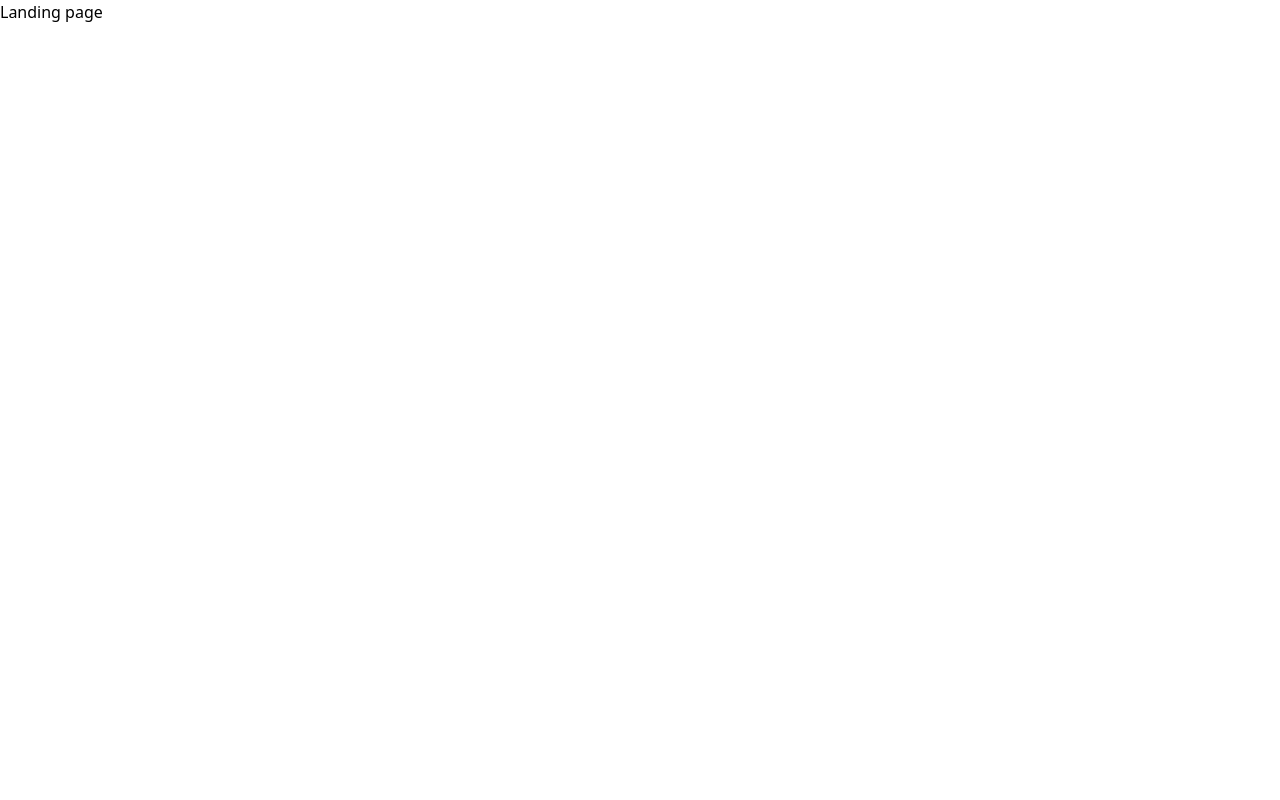
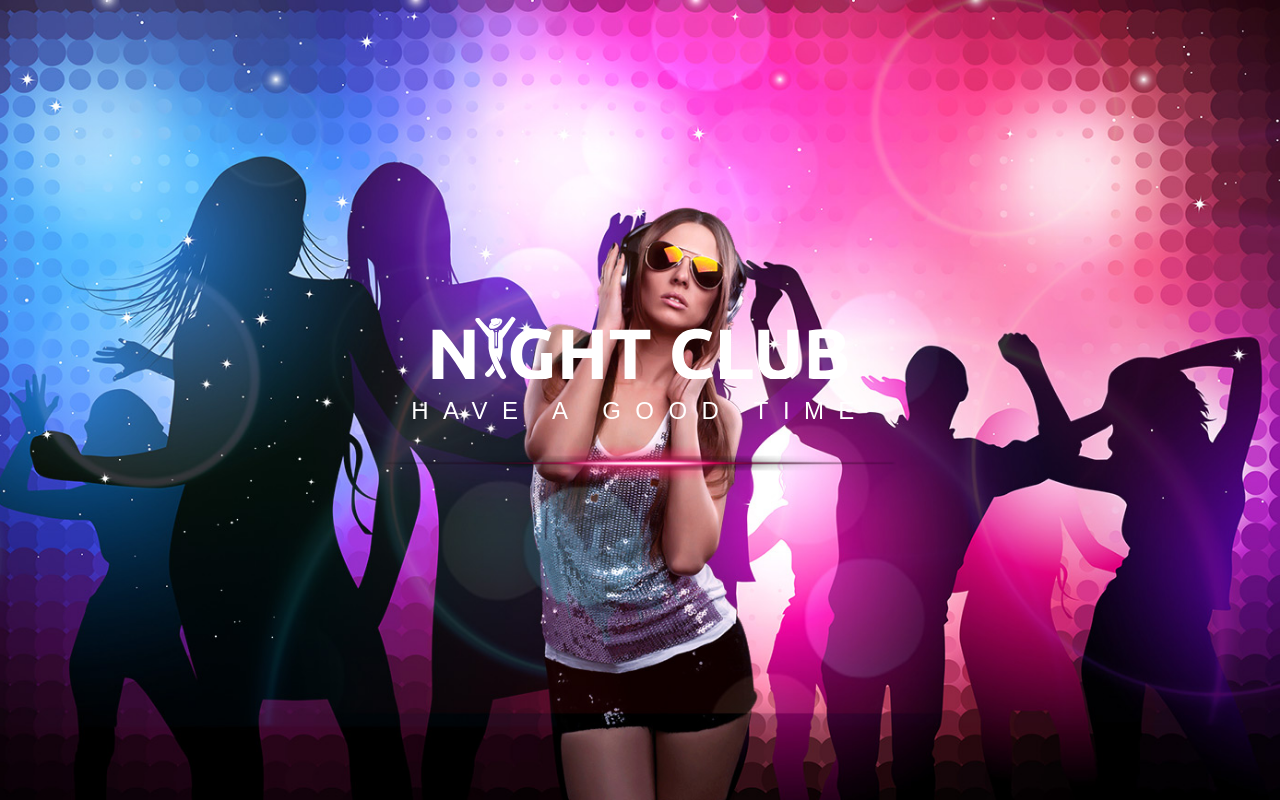
Before and after one commit to MagnusThiemer/night-club, a React (Create React App) app: page / in a window 1280 px wide. Built offline with nearby package versions, Linux system fonts and the light colour scheme.

Commit message:
Add hero component

```diff
--- a/src/index.css
+++ b/src/index.css
@@ -1,3 +1,17 @@
 @tailwind base;
 @tailwind components;
 @tailwind utilities;
+@import url('https://fonts.googleapis.com/css2?family=Montserrat:wght@100;200;300;400;500;600;700;800;900&family=Pacifico&family=Poppins:wght@100;200;300;400;500;600;700;800;900&display=swap');
+
+@layer base {
+  html {
+    font-family: 'Ubuntu', sans-serif;
+  }
+  p, h1, h2, h3, h4, h5, h6 {
+    color: #ffffff
+  }
+}
+.h-screen {
+  height: 100vh; /* Fallback for browsers that do not support Custom Properties */
+  height: calc(var(--vh, 1vh) * 100);
+}
--- a/src/pages/LandingPage.js
+++ b/src/pages/LandingPage.js
@@ -1,8 +1,10 @@
+import Hero from "../templates/Hero"
+
 const LandingPage = () => {
   return (
-    <>
-      <h1>Landing page</h1>
-    </>
+    <div className="min-w-full bg-black">
+      <Hero />
+    </div>
    );
 }
 
--- /dev/null
+++ b/src/templates/Hero.js
@@ -0,0 +1,23 @@
+import image1 from "../assets/bg/header_bg_1.jpg"
+import image2 from "../assets/bg/header_bg_2.jpg"
+import logo from "../assets/icon/Logo.svg"
+import bottomLine from "../assets/bottom_line.png"
+
+const Hero = () => {
+  const images = [image1, image2];
+  const getRandomNumber = () => images[Math.floor(Math.random() * images.length)];
+
+  return (
+    <div className="grid grid-rows-1 grid-cols-1 place-items-center sm:overflow-hidden bg-red-100" style={{height: '100vh'}}>
+      <img src={getRandomNumber()} alt="background image" className="col-start-1 row-start-1 object-cover" style={{height: '100vh'}}/>
+      <div className="col-start-1 row-start-1 flex justify-center flex-col md:w-2/5 w-3/5">
+        <img src={logo} alt="Night Club logo" className=""/>
+        <p className="text-center md:text-2xl text-sm md:tracking-widest tracking-wider uppercase my-4">Have a good time</p>
+        <img src={bottomLine} alt="" className=""/>
+      </div>
+      <div className="min-h-0"></div>
+    </div>
+   );
+}
+
+export default Hero;
--- a/tailwind.config.js
+++ b/tailwind.config.js
@@ -3,6 +3,10 @@ module.exports = {
   content: ["./src/**/*.{html,js}"],
   theme: {
     extend: {},
+    letterSpacing: {
+      wider: '.3em',
+      widest: '.6em'
+    }
   },
   plugins: [],
 }
```
